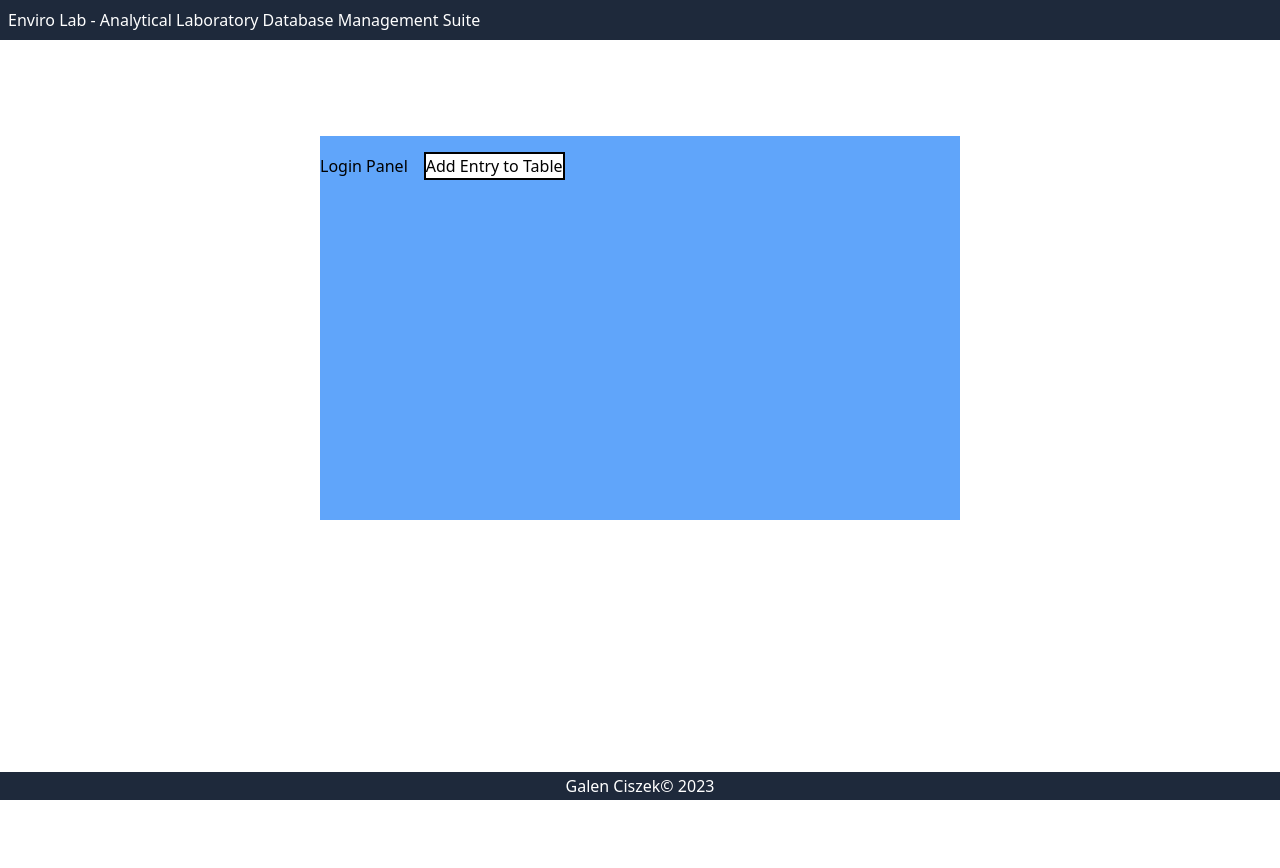
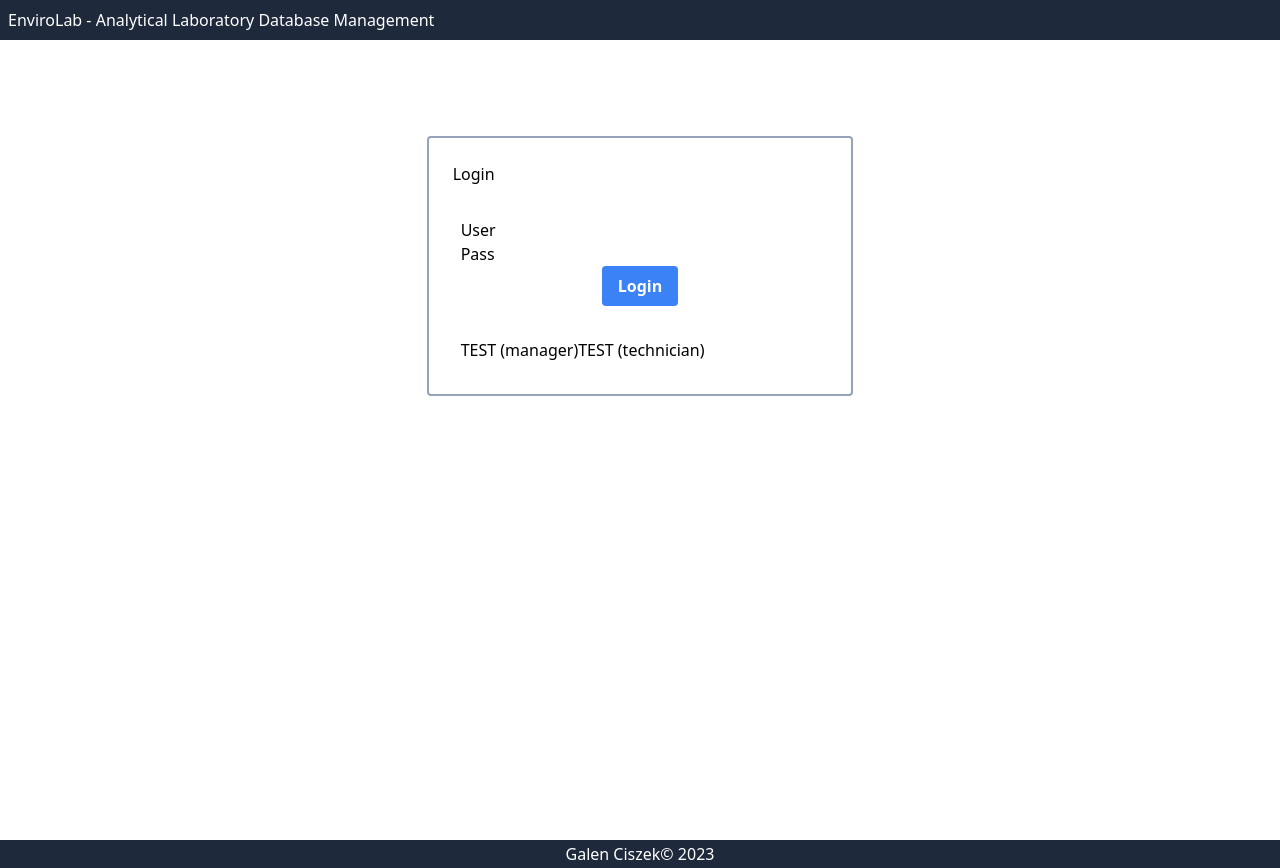
Before and after one commit to galenczk/LIMbic, a React (Create React App) app: page / in a window 1280 px wide. Before the commit the page ends 800 px from the top, so only its background shows below. Built offline with nearby package versions, Linux system fonts and the light colour scheme; the HTML template or start-up script is replaced by a standard one.

Commit message:
Created sidebar and integrated with main.

```diff
--- a/public/index.html
+++ b/public/index.html
@@ -5,7 +5,7 @@
     <meta name="viewport" content="width=device-width, initial-scale=1" />
     <meta name="theme-color" content="#000000" />
 
-    <title>Enviro Lab</title>
+    <title>EnviroLab</title>
 
   </head>
   <body>
--- a/src/App.js
+++ b/src/App.js
@@ -3,28 +3,21 @@ import { BrowserRouter as Router, Routes, Route } from "react-router-dom";
 
 // Pages
 import LandingPage from "./pages/LandingPage";
+import AllProjectsPage from "./pages/projects/AllProjectsPage";
+
 // Components
+import SideBar from "./components/SideBar";
 
 export default function App() {
     return (
-    <div className="flex flex-col min-h-screen">
+        <div className="">
             <Router>
-        <div className="sticky top-0 z-50">
-          <header className="bg-slate-800 text-white p-2">
-            Enviro Lab - Analytical Laboratory Database Management Suite
-          </header>
-        </div>
-        <main className="flex flex-col flex-grow">
+                <SideBar>
                     <Routes>
                         <Route path="/" exact element={<LandingPage />} />
+                        <Route path="/projects" exact element={<AllProjectsPage />} />
                     </Routes>
-        </main>
-        <div>
-          <footer className="flex justify-center text-center text-white bg-slate-800 p-0.5">
-            <p>Galen Ciszek</p>
-            <p> &copy; 2023</p>
-          </footer>
-        </div>
+                </SideBar>
             </Router>
         </div>
     );
--- /dev/null
+++ b/src/components/SideBar.js
@@ -0,0 +1,69 @@
+import React from "react";
+import { NavLink, useLocation } from "react-router-dom";
+
+export default function SideBar({ children }) {
+    const location = useLocation();
+
+    return (
+        <div className="">
+            <div className="sticky top-0 z-50">
+                <header className="bg-slate-800 text-white p-2">
+                    EnviroLab - Analytical Laboratory Database Management
+                </header>
+            </div>
+
+            {location.pathname !== "/" ? (
+                <div className="flex">
+                    <nav className="flex flex-col border-2 border-slate-400 w-36">
+                        <NavLink
+                            to="/projects"
+                            end
+                            className={({ isActive }) =>
+                                isActive ? "bg-slate-300 text-center p-4" : "text-center p-4"
+                            }
+                        >
+                            Projects
+                        </NavLink>
+                        <NavLink
+                            to="/technicians"
+                            end
+                            className={({ isActive }) =>
+                                isActive ? "bg-slate-300 text-center p-4" : "text-center p-4"
+                            }
+                        >
+                            Technicians
+                        </NavLink>
+                        <NavLink
+                            to="/clients"
+                            end
+                            className={({ isActive }) =>
+                                isActive ? "bg-slate-300 text-center p-4" : "text-center p-4"
+                            }
+                        >
+                            Clients
+                        </NavLink>
+                        <NavLink
+                            to="/managers"
+                            end
+                            className={({ isActive }) =>
+                                isActive ? "bg-slate-300 text-center p-4" : "text-center p-4"
+                            }
+                        >
+                            Managers
+                        </NavLink>
+                    </nav>
+                    <main className=" h-screen w-full">{children}</main>
+                </div>
+            ) : (
+                <main className="h-screen w-full">{children}</main>
+            )}
+
+            <div>
+                <footer className="flex justify-center text-white bg-slate-800 p-0.5">
+                    <p>Galen Ciszek</p>
+                    <p> &copy; 2023</p>
+                </footer>
+            </div>
+        </div>
+    );
+}
--- /dev/null
+++ b/src/components/projects/Project.js
@@ -0,0 +1,11 @@
+import React from 'react'
+
+export default function Project({ project }) {
+  return (
+      <>
+          <tr className="text-center">
+
+          </tr>
+      </>
+  );
+}
--- /dev/null
+++ b/src/components/projects/ProjectTable.js
@@ -0,0 +1,8 @@
+import React from 'react'
+import Project from "./Project"
+
+export default function ProjectTable({ projects }) {
+  return (
+    <div>ProjectTable</div>
+  )
+}
--- a/src/index.css
+++ b/src/index.css
@@ -1,3 +1,13 @@
 @tailwind base;
 @tailwind components;
 @tailwind utilities;
+
+.btn {
+    @apply font-bold py-2 px-4 rounded;
+  }
+.btn-blue {
+    @apply bg-blue-500 text-white;
+  }
+.btn-blue:hover {
+    @apply bg-sky-700;
+  }
--- a/src/pages/LandingPage.js
+++ b/src/pages/LandingPage.js
@@ -1,23 +1,31 @@
 import React from "react";
-import axios from "axios"
+import axios from "axios";
+import { useNavigate } from "react-router-dom";
 
 export default function LandingPage() {
-
-  async function AddToDb(){
-    const response = await axios.post("http://localhost:3030/numbers", 42);
-  }
-
-
-
+    const navigate = useNavigate();
 
     return (
         <>
-          <div className="flex">
-              <div className="bg-blue-400 h-96 w-1/2 mx-auto mt-24">
-                  Login Panel
-                  <button onClick={async () => {AddToDb()}}
-                    className="bg-white border-2 border-black m-4"
-                  >Add Entry to Table</button>
+            <div className="flex flex-col">
+                <div className="border-2 border-slate-400 rounded h-1/2 w-1/3 mx-auto mt-24">
+                    <div className="m-6">Login</div>
+                    <div id="user_pass_fields" className="m-8 flex flex-col">
+                        <div>User</div>
+                        <div>Pass</div>
+                        <button
+                            className="btn btn-blue mx-auto"
+                            onClick={() => {
+                                navigate("/projects");
+                            }}
+                        >
+                            Login
+                        </button>
+                    </div>
+                    <div id="test_buttons" className="m-8">
+                        <button>TEST (manager)</button>
+                        <button>TEST (technician)</button>
+                    </div>
                 </div>
             </div>
         </>
--- /dev/null
+++ b/src/pages/projects/AllProjectsPage.js
@@ -0,0 +1,5 @@
+import React from "react";
+
+export default function AllProjectsPage() {
+    return <div>AllProjectsPage</div>;
+}
```
Also changed, not shown: 2 other files (tests, documents, lock files or other folders). Lines whose indentation alone changed are shown as unchanged.
